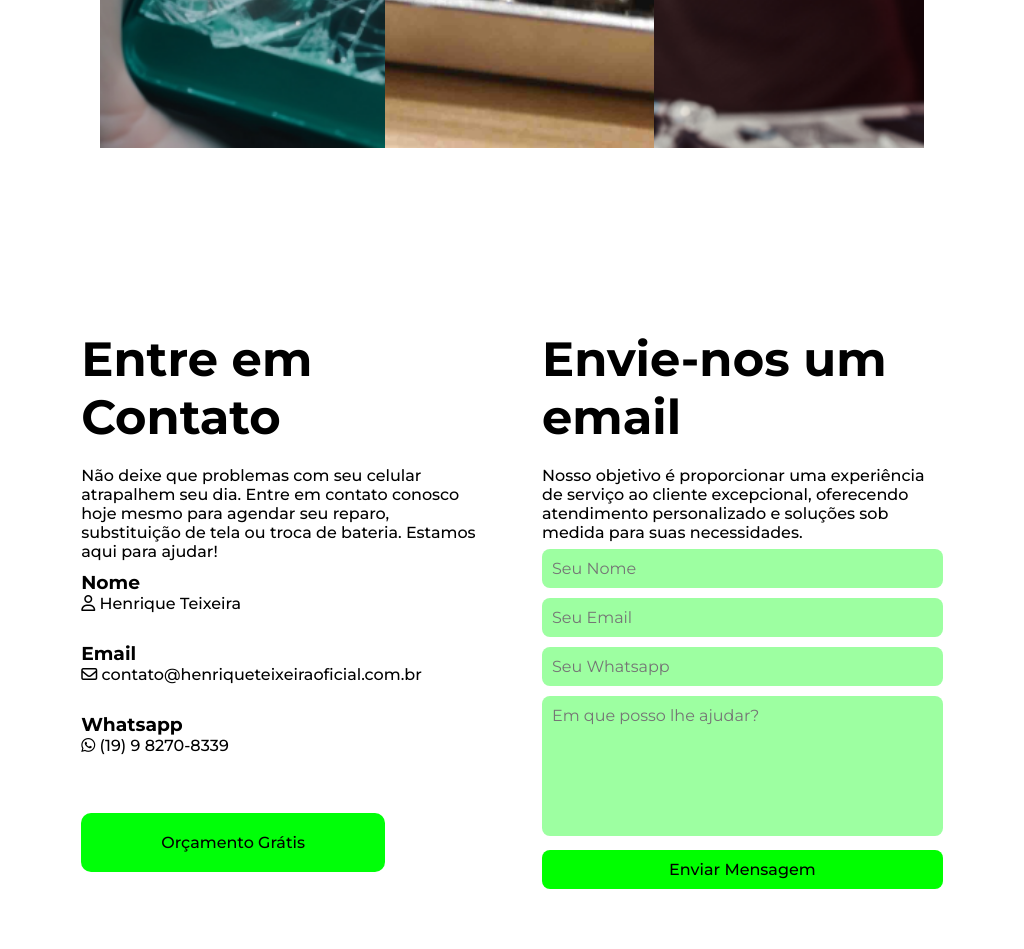
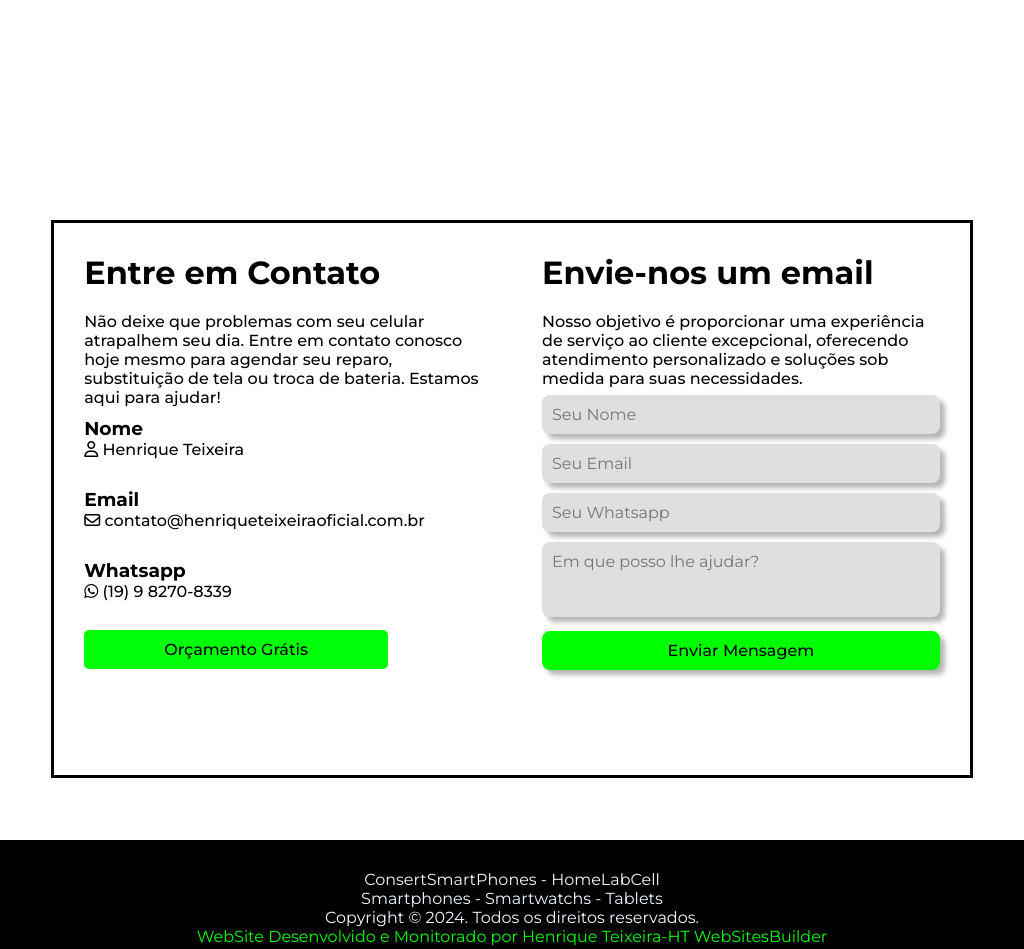
Before and after one commit to HenriqueTeixeira1977/consertsmarphone, a plain HTML site: page index.html in a window 1024 px wide. Shown: the part 3660-4609 px from the top of the page. Drawn offline with Linux system fonts and the light colour scheme.

Commit message:
Update20240508114013

```diff
--- a/css/mediaqueries.css
+++ b/css/mediaqueries.css
@@ -1048,7 +1048,7 @@
         margin: auto;
     }
     main .solucoes .title h3{
-        font-size: 3rem;
+        font-size: 2rem;
         text-align: center;
         margin-bottom: 20px;
     }
@@ -1062,8 +1062,8 @@
         display: flex;
         align-items: flex-end;
         width: 450px;
-        height: 650px;
-        padding: 5rem 3rem;
+        height: 450px;
+        padding: 3rem 2rem;
         position: relative;
         transition: 0.5s all ease-in-out;
     }
@@ -1131,25 +1131,27 @@
         box-shadow: 0 7px 10px rgba(0, 0, 0, 0.5);
     }
     /*--------  SEÇÃO CONTATOS  --------*/
-    main .contatos {background:rgba(189, 189, 189, 0);
-        padding: 100px 0;
+    main .contatos {
+        height: 90vh;
+        margin: 0;
+        padding-top: 100px;
     }
-    main .contatos .container {background: #4acea900;
+    main .contatos .container {
         display: flex;
         justify-content: center;
-        align-items: center;
         width: 90%;
-        height: 100vh;
+        height: 90%;
         margin: auto;
-        padding: 0px 0;
+        border: #000000 solid 3px;
+
     }
-    main .contatos .container .ctt-txt {background: rgba(54, 54, 54, 0);
+    main .contatos .container .ctt-txt {
         width: 50%;
-        height: 80%;
+        height: 100%;
         padding: 30px;
     }
     main .contatos .container .ctt-txt h2{
-        font-size: 3rem;
+        font-size: 2rem;
         margin-bottom: 20px;
     }
     main .contatos .container .ctt-txt p{
@@ -1157,28 +1159,24 @@
         font-weight: 500;
         margin-bottom: 10px;
     }
-    main .contatos .container .ctt-txt .button {background: #00000000;
+    main .contatos .container .ctt-txt .button {
         display: flex;
         align-items: center;
-        height: 20%;
-        padding: 20px 0;
     }
     main .contatos .container .ctt-txt .button a {
         background: #00ff08;
-        padding: 20px 80px;
+        padding: 10px 80px;
         font-size: 1rem;
         font-weight: 500;
         color: #000000;
-        border-radius: 10px;
+        border-radius: 5px;
     }
-    main .contatos .container .form{background:rgba(46, 139, 86, 0);
+    main .contatos .container .form{
         width: 50%;
-        height: 80%;
         padding: 30px;
-        position: relative;
     }
     main .contatos .container .form h2{
-        font-size: 3rem;
+        font-size: 2rem;
         margin-bottom: 20px;
     }
     main .contatos .container .form p{
@@ -1189,17 +1187,18 @@
     main .contatos .container .form form input, form textarea{
         width: 100%;
         padding: 10px;
-        background: #9dffa1;
+        background: #dfdfdf;
         color: #ffffff;
         border: none;
         outline: none;
         font-size: 1rem;
         border-radius: 8px;
+        box-shadow: 5px 5px 5px #0000004a;
         margin-bottom: 10px;
     }
     main .contatos .container .form textarea {
         resize: none;
-        height: 140px;
+        height: 75px;
     }
     main .contatos .container .form .submit {
         display: inline-block;
--- a/index.html
+++ b/index.html
@@ -206,7 +206,7 @@
                 <div class="form" id="form">
                     <h2>Envie-nos um email</h2>
                     <p>Nosso objetivo é proporcionar uma experiência de serviço ao cliente excepcional, oferecendo atendimento personalizado e soluções sob medida para suas necessidades.</p>
-                    <form action="https://formsubmit.co/henriqueteixeira.md@gmail.com" method="POST">
+                    <form action="https://formsubmit.co/henriqueteixeira.cs@gmail.com" method="POST">
                         <input type="hidden" name="_next" value="https://consertsmartphones.shopping.marketup.com/">
                         <input type="hidden" name="_template" value="table">
                         <input type="hidden" name="_captcha" value="false">
--- /dev/null
+++ b/pgthnks.css
@@ -0,0 +1,63 @@
+@charset "UTF-8";
+
+@import url('https://fonts.googleapis.com/css2?family=Montserrat:ital,wght@0,100..900;1,100..900&display=swap');
+
+*{
+    font-family: montserrat;
+    margin: 0;
+    padding: 0;
+    box-sizing: border-box;
+    text-decoration: none;
+    list-style: none;
+    scroll-behavior: smooth;
+    transition: all .3s ease;
+}
+body{
+    display: flex;
+    justify-content: center;
+    align-items: center;
+    width: 100vw;
+    height: 100vh
+}
+section .box{
+    background: rgb(255, 255, 255);
+    display: flex;
+    justify-content: center;
+    align-items: center;
+    flex-direction: column;
+    width: 80%;
+    height: 70%;
+    margin: auto;
+    padding: 20px;
+}
+section .box h1{
+    font-size: 3rem;
+    text-align: center;
+    line-height: .9;
+    padding: 10px;
+    color: green;
+}
+section .box h2{
+    font-size: 2rem;
+    text-align: center;
+    line-height: .9;
+    padding: 10px;
+}
+section .box h3{
+    font-size: 1.5rem;
+    font-weight: 300;
+    text-align: center;
+    line-height: .9;
+}
+section .box a{
+    margin: 20px;
+    padding: 10px 50px;
+    background: green;
+    color: white;
+    border-radius: 10px;
+}
+section .box a:hover{
+    background: rgb(1, 189, 1);
+    color: white;
+    border-radius: 20px;
+}
```
Also changed, not shown: pgthnks.html (added, +25 -0 lines).
